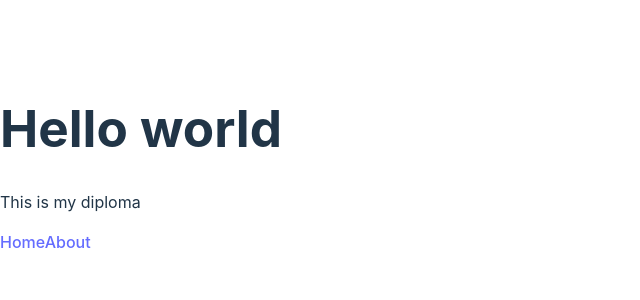
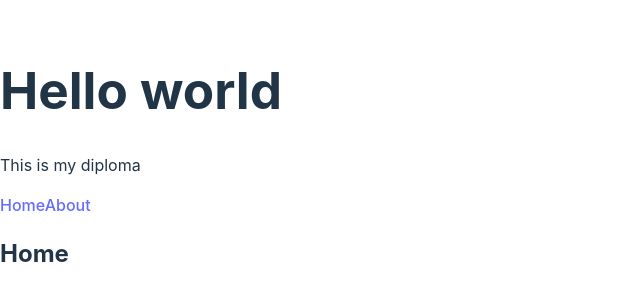
Before and after one commit to Erjankydyrov/test2-dipmloma23, a React (Vite) app: page / in a window 1280 px wide. Shown: the part 240-540 px from the top of the page, without its empty margins (0-640 px from the left). Built offline with nearby package versions, Linux system fonts and the light colour scheme.

Commit message:
Add basic routes to App component

```diff
--- a/src/App.jsx
+++ b/src/App.jsx
@@ -1,4 +1,4 @@
-import { NavLink } from "react-router-dom";
+import { NavLink, Route, Routes } from "react-router-dom";
 
 export default function App() {
   return (
@@ -10,6 +10,13 @@
         <NavLink to="/">Home</NavLink>
         <NavLink to="/about">About</NavLink>
       </nav>
+
+      <main>
+        <Routes>
+          <Route path="/" element={<h2>Home</h2>} exact />
+          <Route path="/about" element={<h2>About</h2>} />
+        </Routes>
+      </main>
     </div>
   );
 }
```
